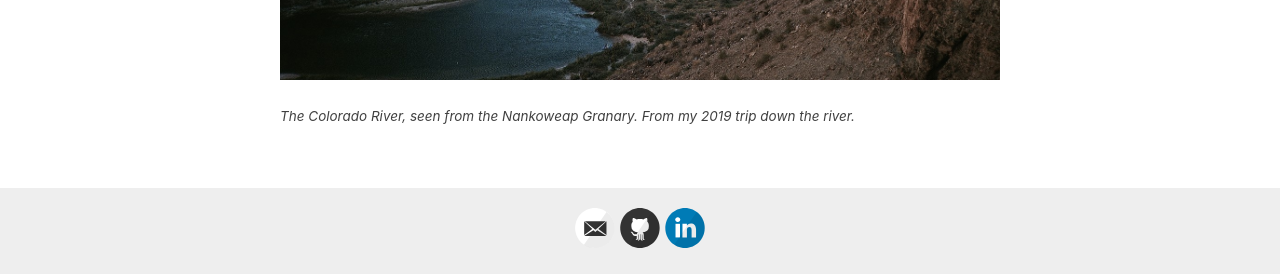
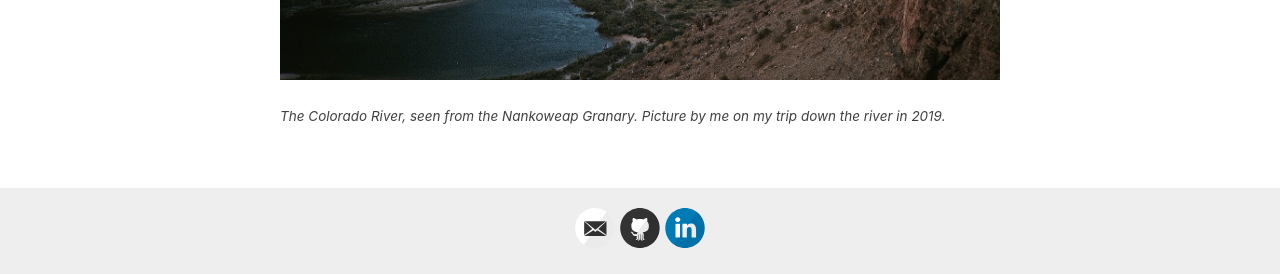
Before and after one commit to Murrkeys/Murrkeys.github.io, a Jekyll site: the page built from index.html, in a window 1280 px wide. Shown: the part 625-899 px from the top of the page. Built offline with Jekyll 4.4.1, drawn with Linux system fonts in a browser that asks for light colours; the list of posts is cut into pages by our own code.

Commit message:
Update index.html

```diff
--- a/index.html
+++ b/index.html
@@ -8,5 +8,5 @@
 
 <figure>
   <img src="/images/GC.jpg",align="right">
-  <figcaption><p style="font-size:75%;"><i>The Colorado River, seen from the Nankoweap Granary. From my 2019 trip down the river.</p></i></figcaption>
+  <figcaption><p style="font-size:75%;"><i>The Colorado River, seen from the Nankoweap Granary. Picture by me on my trip down the river in 2019.</p></i></figcaption>
 </figure>
```
